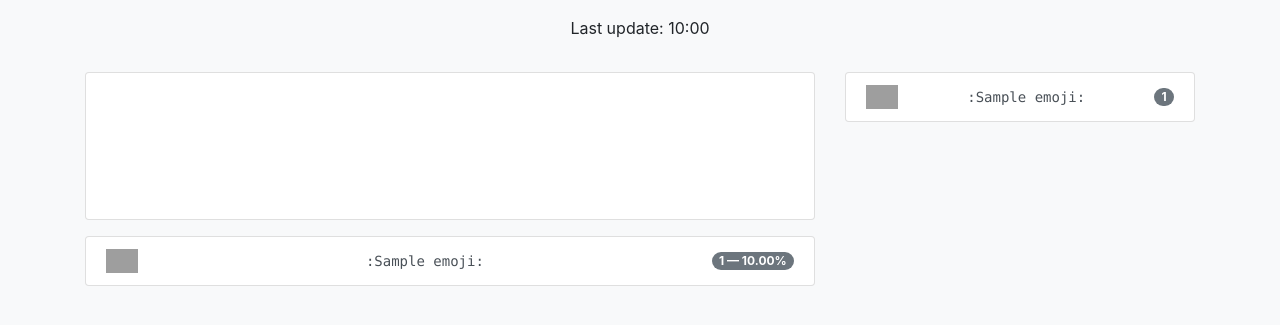
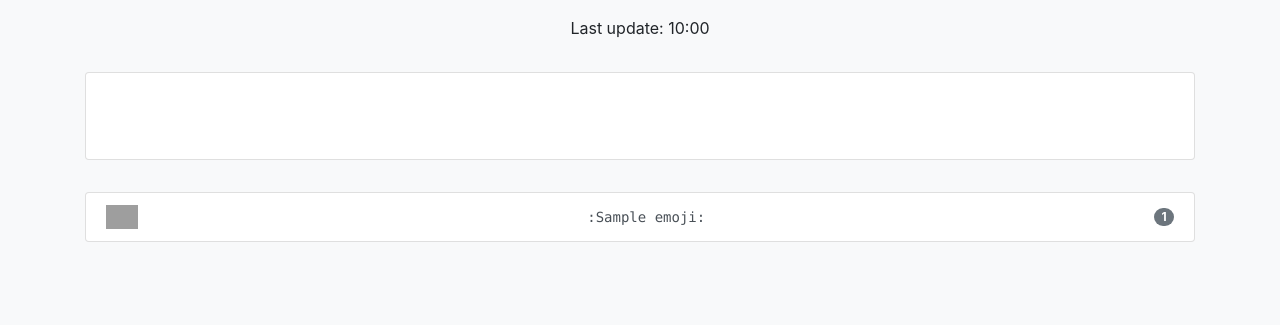
Before and after one commit to jRimbault/SlackEmojisUsage, a PHP site: template config/views/slack/statistics/emoji.html.twig in a window 1280 px wide. Shown: the top 325 px of the page. Run offline with PHP 8.4, Linux system fonts and the light colour scheme; the template is opened without the code that fills it: most values are stand-ins (such as "Sample title", 1, 10 or a date in 2020); some libraries are stand-ins or nearby versions; grey boxes are pictures that could not be loaded.

Commit message:
remove the top 5 ratios
make the chart bigger and flatter

```diff
--- a/config/views/slack/statistics/emoji.html.twig
+++ b/config/views/slack/statistics/emoji.html.twig
@@ -23,23 +23,14 @@ div.card {
         </div>
     </div>
     <div class="row">
-        <div class="col-12 col-sm-12 col-md-12 col-lg-8 col-xl-8">
+        <div class="col-12 col-sm-12 col-md-12 col-lg-12 col-xl-12">
             <div class="card">
                 <div class="card-body">
-                    <canvas id="chart-emojis" width="100" height="100"></canvas>
+                    <canvas id="chart-emojis" width="100" height="40"></canvas>
                 </div>
             </div>
-            <ul class="list-group" style="margin-top: 1rem;">
-                {% for emoji in emojis|slice(0, 5) %}
-                <a href="#" class="list-group-item list-group-item-action d-flex justify-content-between align-items-center">
-                    <img src="{{ emoji.2 }}" alt="" style="height: 1.5em; width: auto;">
-                    <code>:{{ emoji.1 }}:</code>
-                    <span class="badge badge-secondary badge-pill">{{ emoji.0 }} — {{ ((emoji.0 / total) * 100)|number_format(2) }}%</span>
-                </a>
-                {% endfor %}
-            </ul>
         </div>
-        <div class="col-12 col-sm-12 col-md-12 col-lg-4 col-xl-4">
+        <div class="col-12 col-sm-12 col-md-12 col-lg-12 col-xl-12">
             <ul class="list-group" style="margin-top: 1rem;">
                 {% for emoji in emojis %}
                 <a href="#" class="list-group-item list-group-item-action d-flex justify-content-between align-items-center">
```
